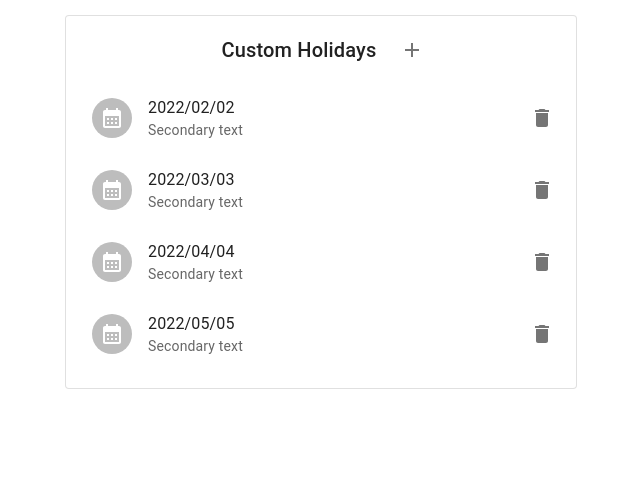
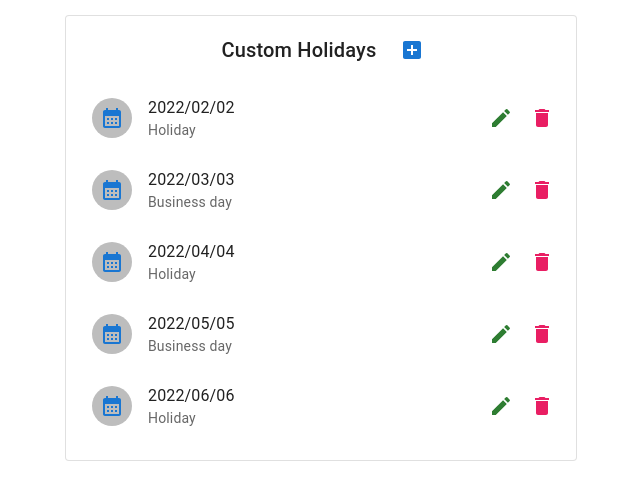
Before and after one commit to nhatvu148/business-day-go, a Next.js app in the folder client/: page / in a window 1280 px wide. Shown: the top 500 px of the page, without its empty margins (319-959 px from the left). Built offline with nearby package versions, Linux system fonts and the light colour scheme.

Commit message:
fixing custom holiday UI

```diff
--- a/client/pages/index.tsx
+++ b/client/pages/index.tsx
@@ -8,6 +8,7 @@ import {
   styled,
   Box,
   Card,
+  Tooltip
 } from "@mui/material";
 import type { NextPage } from "next";
 import Head from "next/head";
@@ -16,19 +17,22 @@ import ListItem from "@mui/material/ListItem";
 import ListItemAvatar from "@mui/material/ListItemAvatar";
 import ListItemText from "@mui/material/ListItemText";
 import Avatar from "@mui/material/Avatar";
-import AddIcon from "@mui/icons-material/Add";
+import AddBoxIcon from "@mui/icons-material/AddBox";
 import DeleteIcon from "@mui/icons-material/Delete";
+import EditIcon from "@mui/icons-material/Edit";
 import CalendarMonthIcon from "@mui/icons-material/CalendarMonth";
+import { pink } from "@mui/material/colors";
 
 const Demo = styled("div")(({ theme }) => ({
   backgroundColor: theme.palette.background.paper,
 }));
 
 const initialCustomHolidays = [
-  "2022/02/02",
-  "2022/03/03",
-  "2022/04/04",
-  "2022/05/05",
+  { date: "2022/02/02", category: "Holiday" },
+  { date: "2022/03/03", category: "Business day" },
+  { date: "2022/04/04", category: "Holiday" },
+  { date: "2022/05/05", category: "Business day" },
+  { date: "2022/06/06", category: "Holiday" },
 ];
 
 function generate(element: React.ReactElement) {
@@ -61,38 +65,53 @@ const Home: NextPage = () => {
             >
               Custom Holidays
             </Typography>
+            <Tooltip title="Add Custom Holiday">
               <IconButton
                 edge="end"
                 aria-label="add"
                 onClick={() => {
-                setCustomHolidays((prev) => [...prev, "2022/05/06"]);
+                  setCustomHolidays((prev) => [
+                    ...prev,
+                    { date: "2022/05/06", category: "Holiday" },
+                  ]);
                 }}
               >
-              <AddIcon />
+                <AddBoxIcon color="primary" />
               </IconButton>
+            </Tooltip>
           </div>
 
           <Demo>
             <List dense={false}>
-              {customHolidays.map((day: string, id: number) => {
+              {customHolidays.map((day, id: number) => {
                 return (
                   <ListItem
                     key={id}
                     secondaryAction={
+                      <>
+                        <Tooltip title="Edit">
+                          <IconButton
+                            edge="end"
+                            aria-label="edit"
+                            sx={{ mr: 0.1 }}
+                          >
+                            <EditIcon color="success" />
+                          </IconButton>
+                        </Tooltip>
+                        <Tooltip title="Delete">
                           <IconButton edge="end" aria-label="delete">
-                        <DeleteIcon />
+                            <DeleteIcon sx={{ color: pink[500] }} />
                           </IconButton>
+                        </Tooltip>
+                      </>
                     }
                   >
                     <ListItemAvatar>
                       <Avatar>
-                        <CalendarMonthIcon />
+                        <CalendarMonthIcon color="primary" />
                       </Avatar>
                     </ListItemAvatar>
-                    <ListItemText
-                      primary={day}
-                      secondary={true ? "Secondary text" : null}
-                    />
+                    <ListItemText primary={day.date} secondary={day.category} />
                   </ListItem>
                 );
               })}
```
Lines whose indentation alone changed are shown as unchanged.
